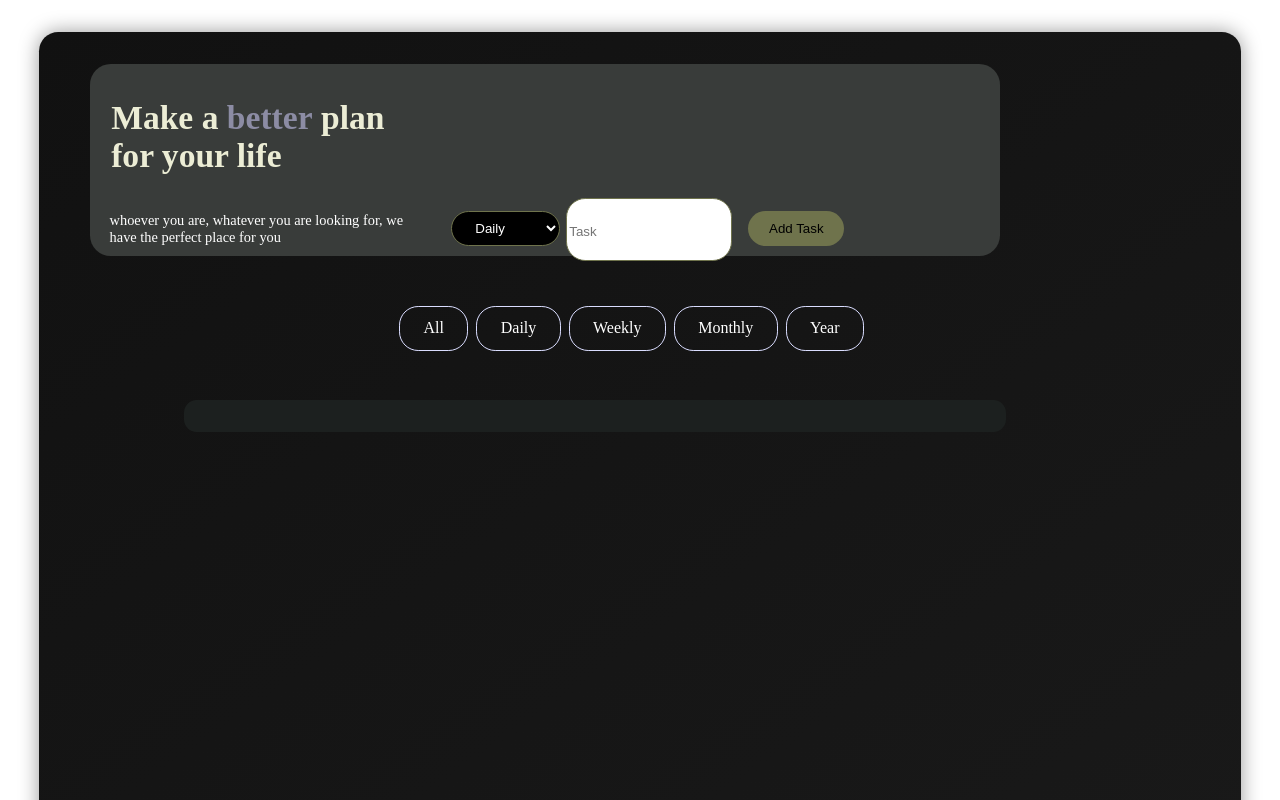
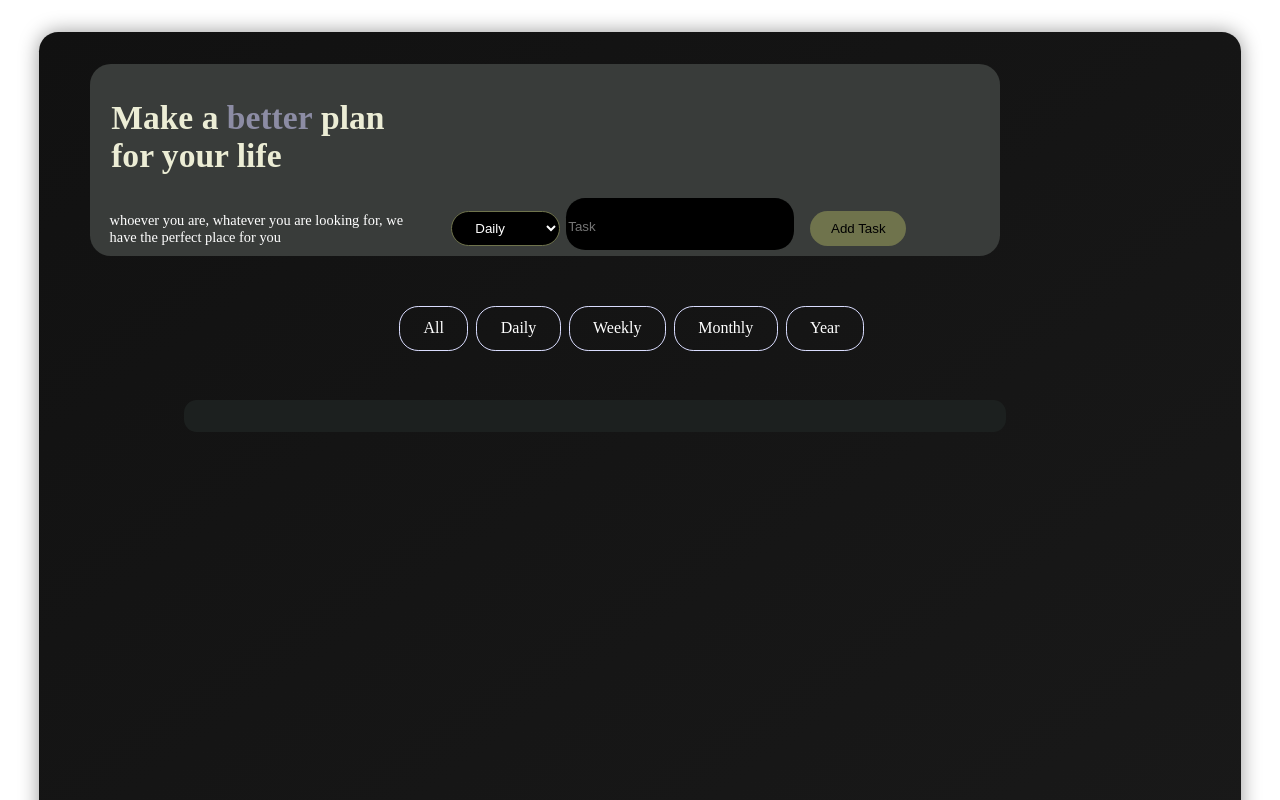
Before and after one commit to Ilysse200/To_doLists, a React (Vite) app: page / in a window 1280 px wide. Shown: the top 800 px of the page. Built offline with nearby package versions, Linux system fonts and the light colour scheme.

Commit message:
modified the filtering UI components

```diff
--- a/src/styles/navbar.css
+++ b/src/styles/navbar.css
@@ -66,11 +66,14 @@
     border: 0.1rem solid #6f734c;
     margin-left: 0.4rem;
     border-radius: 1.2rem;
-    width: 10rem;
+    height: auto;
+    width: 14rem;
     text-transform: capitalize;
     padding-top: 0.4rem;
-    /* background-color: black;
-    border-style: none; */
+    margin-bottom: 0.68rem;
+    background-color: black;
+    border-style: none;
+    color: white;
 }
 
 .button-container {
```
